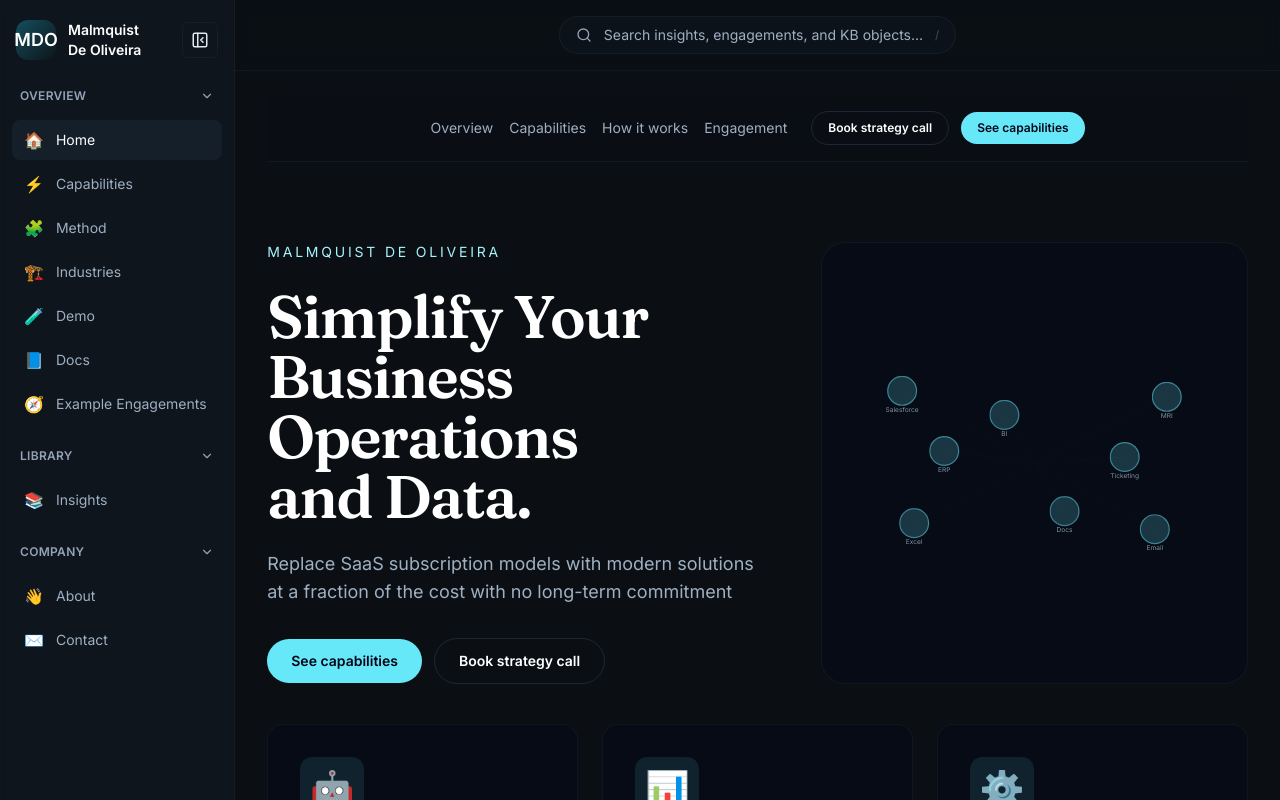
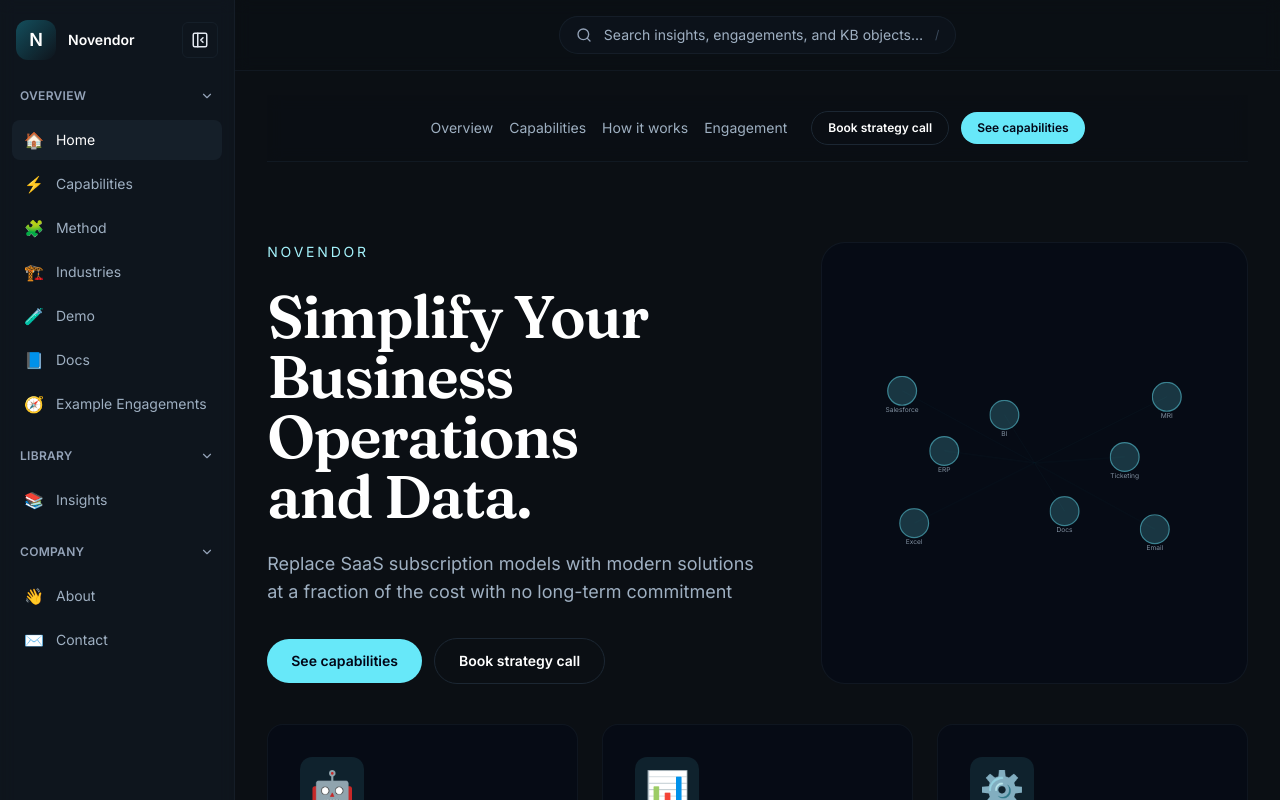
Before and after one commit to paulmalmquist/Consulting_site, a Next.js app: page / in a window 1280 px wide. Shown: the top 800 px of the page. Built offline with nearby package versions, Linux system fonts and the light colour scheme.

Commit message:
cname change to novendor

```diff
--- a/app/page.tsx
+++ b/app/page.tsx
@@ -49,7 +49,7 @@ type HeroSection = {
   subheadline: string;
   primaryCta: CTA;
   secondaryCta: CTA;
-  proofBullets: string[];
+  proofBullets: { icon: string; title: string }[];
 };
 
 type PatternSection = {
--- a/components/home/Hero.tsx
+++ b/components/home/Hero.tsx
@@ -15,7 +15,7 @@ export function Hero({ headline, subheadline, primaryCta, secondaryCta, proofBul
     <section className="space-y-10 pt-4 pb-8 lg:pt-8 lg:pb-16">
       <div className="grid gap-8 lg:grid-cols-[1.1fr_0.9fr]">
         <div className="space-y-6 text-center lg:text-left">
-          <p className="text-sm uppercase tracking-[0.2em] text-cyan-200">Malmquist De Oliveira</p>
+          <p className="text-sm uppercase tracking-[0.2em] text-cyan-200">NoVendor</p>
           <h1 className="text-3xl font-semibold tracking-tight text-white md:text-5xl lg:text-6xl">{headline}</h1>
           <p className="max-w-2xl text-base leading-relaxed text-slate-300 md:text-lg lg:mx-0">{subheadline}</p>
           <div className="flex flex-wrap items-center justify-center gap-3 pt-2 lg:justify-start">
--- a/components/layout/SidebarNav.tsx
+++ b/components/layout/SidebarNav.tsx
@@ -39,11 +39,11 @@ export function SidebarNav({ isCollapsed, toggleCollapsed, drawerOpen, setDrawer
       <div className="flex items-center justify-between px-4 py-5">
         <div className="flex items-center gap-3">
           <div className="flex h-10 w-10 items-center justify-center rounded-xl bg-gradient-to-br from-cyan-400/30 to-transparent text-lg font-semibold">
-            MDO
+            N
           </div>
           {!isCollapsed && (
             <div>
-              <p className="text-sm font-semibold">Malmquist De Oliveira</p>
+              <p className="text-sm font-semibold">Novendor</p>
             </div>
           )}
         </div>
```
Also changed, not shown: 2 other files (tests, documents, lock files or other folders).
